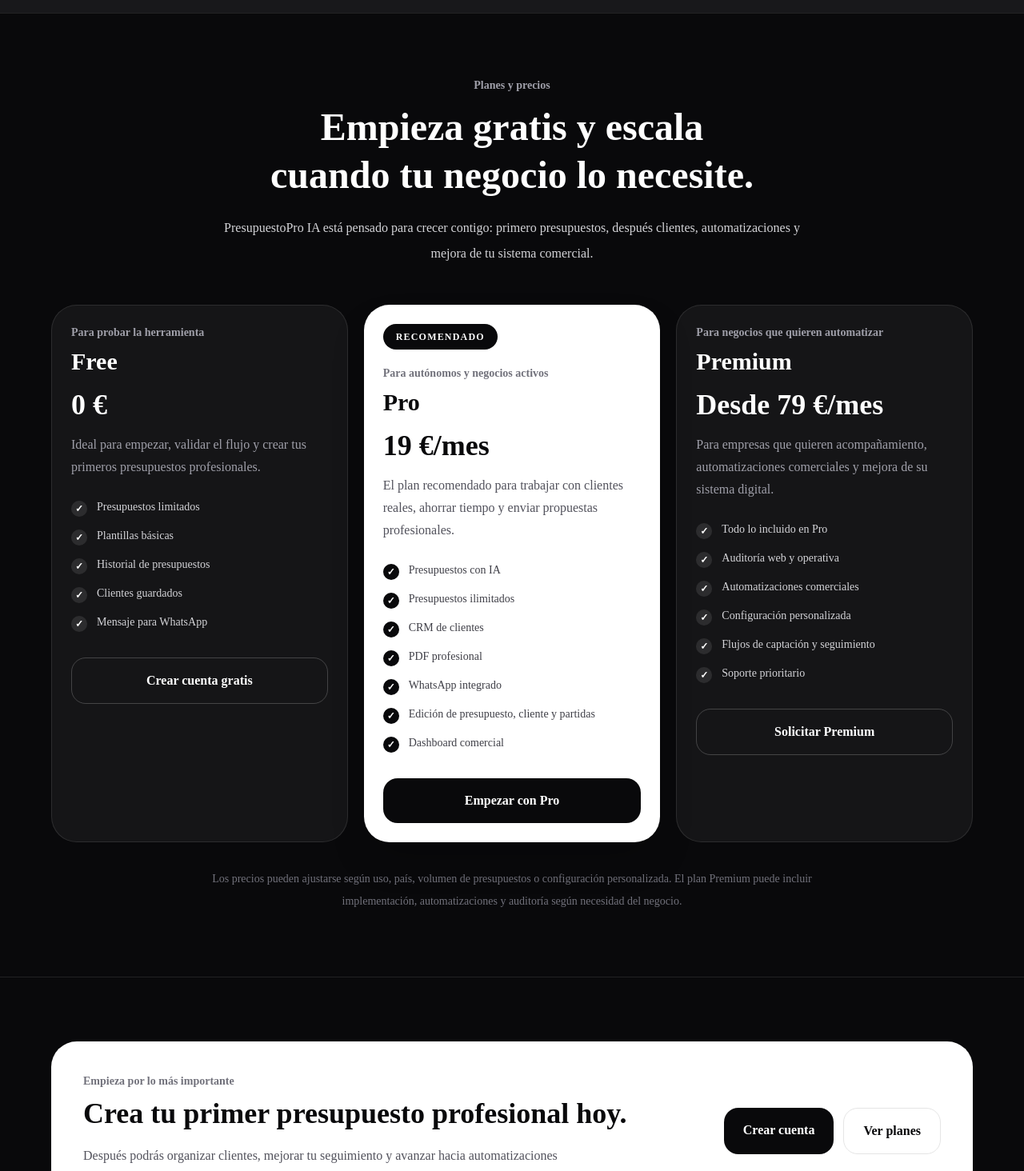
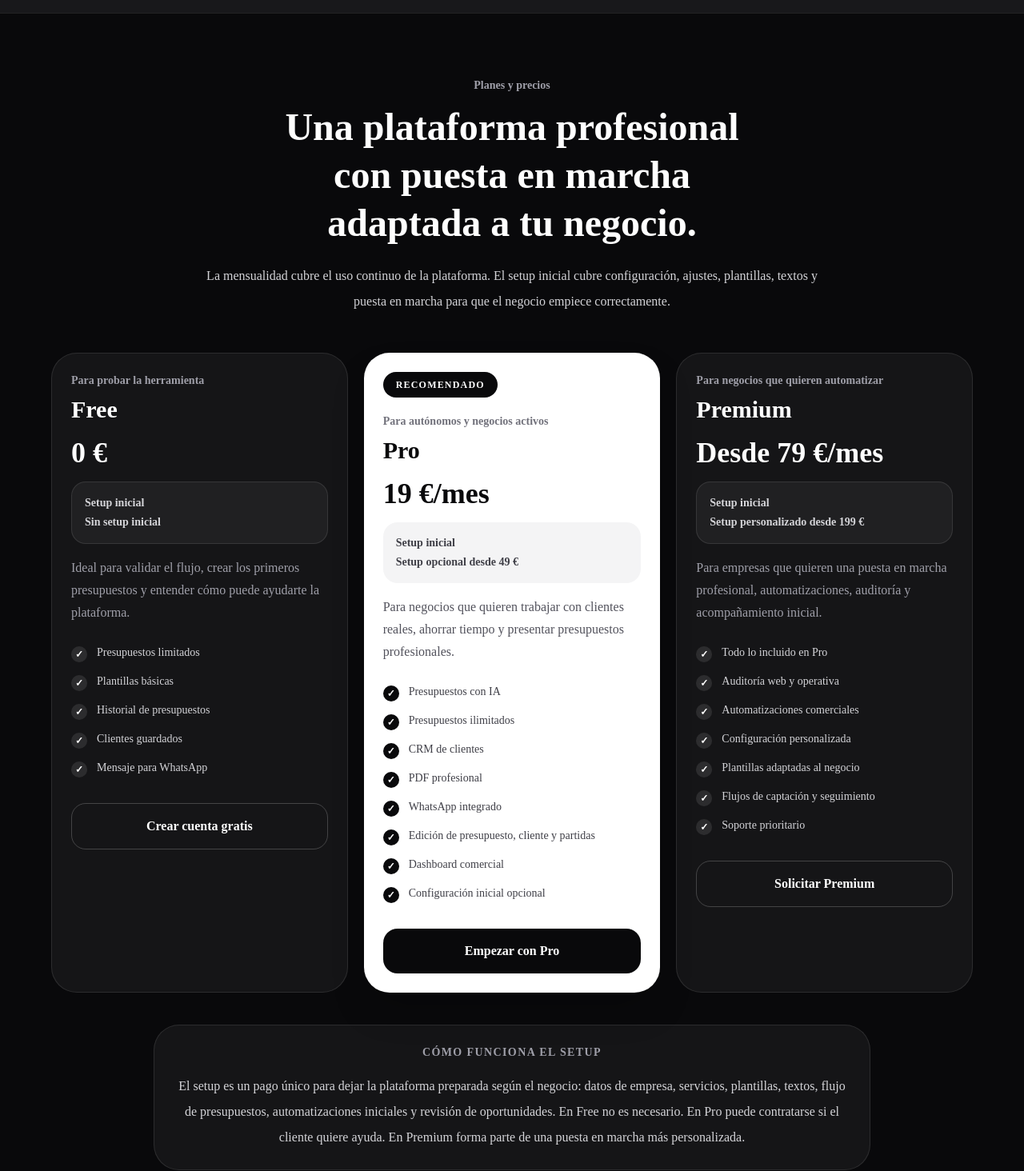
Before and after one commit to urieln8n/presupuestopro-ia, a Next.js app: page / in a window 1280 px wide. Shown: the part 3100-4564 px from the top of the page at 80% size. Built offline with nearby package versions, Linux system fonts and the light colour scheme.

Commit message:
Add premium setup pricing to landing

```diff
--- a/app/page.tsx
+++ b/app/page.tsx
@@ -44,9 +44,10 @@
   {
     name: "Free",
     price: "0 €",
+    setup: "Sin setup inicial",
     subtitle: "Para probar la herramienta",
     description:
-      "Ideal para empezar, validar el flujo y crear tus primeros presupuestos profesionales.",
+      "Ideal para validar el flujo, crear los primeros presupuestos y entender cómo puede ayudarte la plataforma.",
     features: [
       "Presupuestos limitados",
       "Plantillas básicas",
@@ -61,9 +62,10 @@
   {
     name: "Pro",
     price: "19 €/mes",
+    setup: "Setup opcional desde 49 €",
     subtitle: "Para autónomos y negocios activos",
     description:
-      "El plan recomendado para trabajar con clientes reales, ahorrar tiempo y enviar propuestas profesionales.",
+      "Para negocios que quieren trabajar con clientes reales, ahorrar tiempo y presentar presupuestos profesionales.",
     features: [
       "Presupuestos con IA",
       "Presupuestos ilimitados",
@@ -72,6 +74,7 @@
       "WhatsApp integrado",
       "Edición de presupuesto, cliente y partidas",
       "Dashboard comercial",
+      "Configuración inicial opcional",
     ],
     cta: "Empezar con Pro",
     href: "/register",
@@ -80,14 +83,16 @@
   {
     name: "Premium",
     price: "Desde 79 €/mes",
+    setup: "Setup personalizado desde 199 €",
     subtitle: "Para negocios que quieren automatizar",
     description:
-      "Para empresas que quieren acompañamiento, automatizaciones comerciales y mejora de su sistema digital.",
+      "Para empresas que quieren una puesta en marcha profesional, automatizaciones, auditoría y acompañamiento inicial.",
     features: [
       "Todo lo incluido en Pro",
       "Auditoría web y operativa",
       "Automatizaciones comerciales",
       "Configuración personalizada",
+      "Plantillas adaptadas al negocio",
       "Flujos de captación y seguimiento",
       "Soporte prioritario",
     ],
@@ -253,6 +258,7 @@
         </div>
       </section>
 
+      {/* PROBLEMA */}
       <section className="border-t border-white/10 bg-zinc-900 px-5 py-20 sm:px-6">
         <div className="mx-auto max-w-6xl">
           <div className="grid gap-10 lg:grid-cols-[0.9fr_1.1fr]">
@@ -289,6 +295,7 @@
         </div>
       </section>
 
+      {/* SERVICIOS */}
       <section className="border-t border-white/10 bg-zinc-950 px-5 py-20 sm:px-6">
         <div className="mx-auto max-w-6xl">
           <div className="max-w-2xl">
@@ -325,6 +332,7 @@
         </div>
       </section>
 
+      {/* AUDIENCIA */}
       <section className="border-t border-white/10 bg-zinc-900 px-5 py-20 sm:px-6">
         <div className="mx-auto max-w-6xl">
           <div className="grid gap-10 lg:grid-cols-[1fr_1fr]">
@@ -393,6 +401,7 @@
         </div>
       </section>
 
+      {/* PLANES */}
       <section
         id="planes"
         className="border-t border-white/10 bg-zinc-950 px-5 py-20 sm:px-6"
@@ -404,13 +413,14 @@
             </p>
 
             <h2 className="mt-3 text-balance text-3xl font-black leading-tight sm:text-5xl">
-              Empieza gratis y escala cuando tu negocio lo necesite.
+              Una plataforma profesional con puesta en marcha adaptada a tu
+              negocio.
             </h2>
 
             <p className="mt-5 leading-8 text-zinc-300">
-              PresupuestoPro IA está pensado para crecer contigo: primero
-              presupuestos, después clientes, automatizaciones y mejora de tu
-              sistema comercial.
+              La mensualidad cubre el uso continuo de la plataforma. El setup
+              inicial cubre configuración, ajustes, plantillas, textos y puesta
+              en marcha para que el negocio empiece correctamente.
             </p>
           </div>
 
@@ -441,6 +451,17 @@
                 <h3 className="mt-2 text-3xl font-black">{plan.name}</h3>
 
                 <p className="mt-4 text-4xl font-black">{plan.price}</p>
+
+                <div
+                  className={`mt-4 rounded-2xl p-4 ${
+                    plan.featured
+                      ? "bg-zinc-100 text-zinc-700"
+                      : "border border-white/10 bg-white/5 text-zinc-300"
+                  }`}
+                >
+                  <p className="text-sm font-black">Setup inicial</p>
+                  <p className="mt-1 text-sm font-semibold">{plan.setup}</p>
+                </div>
 
                 <p
                   className={`mt-4 leading-7 ${
@@ -488,6 +509,21 @@
             ))}
           </div>
 
+          <div className="mx-auto mt-10 max-w-4xl rounded-[2rem] border border-white/10 bg-white/5 p-6 text-center">
+            <p className="text-sm font-black uppercase tracking-widest text-zinc-400">
+              Cómo funciona el setup
+            </p>
+
+            <p className="mt-4 leading-8 text-zinc-300">
+              El setup es un pago único para dejar la plataforma preparada según
+              el negocio: datos de empresa, servicios, plantillas, textos,
+              flujo de presupuestos, automatizaciones iniciales y revisión de
+              oportunidades. En Free no es necesario. En Pro puede contratarse
+              si el cliente quiere ayuda. En Premium forma parte de una puesta
+              en marcha más personalizada.
+            </p>
+          </div>
+
           <p className="mx-auto mt-8 max-w-3xl text-center text-sm leading-7 text-zinc-500">
             Los precios pueden ajustarse según uso, país, volumen de
             presupuestos o configuración personalizada. El plan Premium puede
@@ -497,6 +533,7 @@
         </div>
       </section>
 
+      {/* CTA FINAL */}
       <section className="border-t border-white/10 bg-zinc-950 px-5 py-20 sm:px-6">
         <div className="mx-auto max-w-6xl">
           <div className="rounded-[2rem] bg-white p-6 text-zinc-950 sm:p-8 md:flex md:items-center md:justify-between md:p-10">
```
